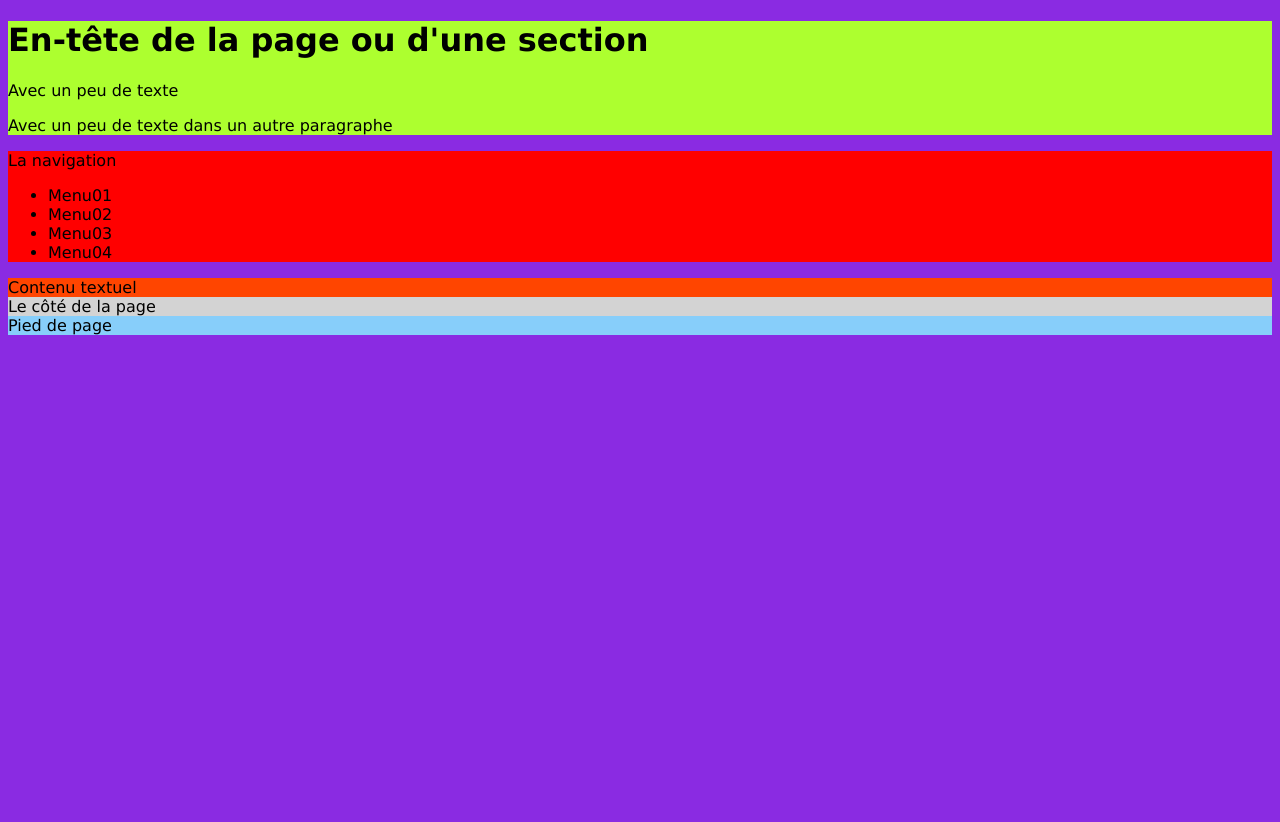
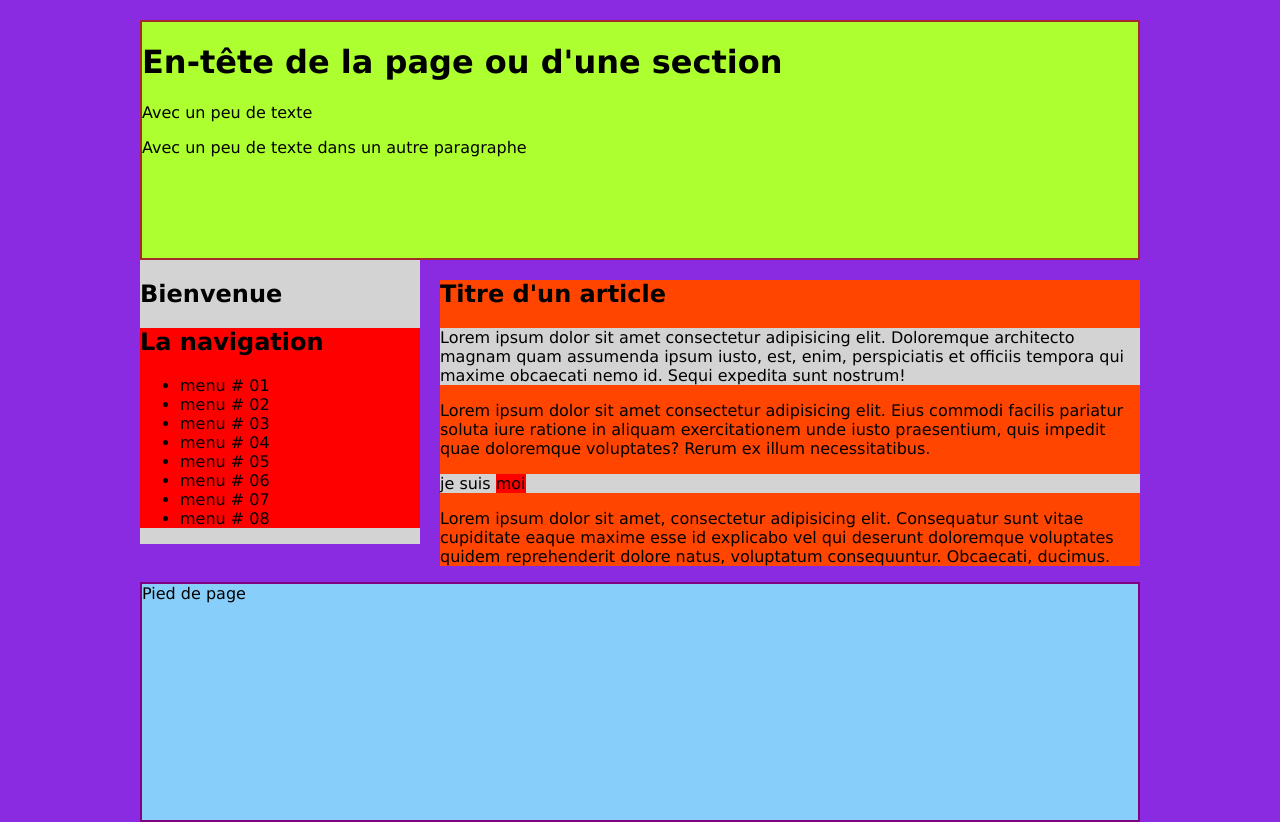
Before and after one commit to andreeb1983/miniSITE, a plain HTML site: page index.html in a window 1280 px wide. Before the commit the page ends 800 px from the top, so only its background shows below. Drawn offline with Linux system fonts and the light colour scheme.

Commit message:
commit07
premiere feuille de style complexe

```diff
--- a/css/style.css
+++ b/css/style.css
@@ -3,7 +3,7 @@
 
 /* ma première feuille de style externe */
 
-/* des styles simples pour visualiser les div */
+/* des styles simples pour des fonds de couleur */
 
 .fond_orange {
     background: orangered;
@@ -21,8 +21,42 @@
     background: lightgrey;
 }
 /* les styles de la page */
-
 body  {
+    margin: auto; /* margin c'est la marge extérieur d'un élément */
     background-color: blueviolet;
     font-family: 'Lucida Sans', 'Lucida Sans Regular', 'Lucida Grande', 'Lucida Sans Unicode', Geneva, Verdana, sans-serif;
 }
+/* l'emballage de toute la page */
+#wrapper {
+    width: 1000px;
+    margin-top: 20px;
+    margin-right: auto;
+    margin-left: auto;
+}
+/* le hautde page  */
+header {
+    height: 236px;
+    /* hauteur de l'élément */
+    border: 2px solid brown;
+}
+
+/* le côté de la page */
+aside {
+    width: 280px;
+    float: left;
+
+}
+/* le contenu principal */
+#main {
+    width: 700px;
+    float: right;
+}
+/* la classe pour tout remettre dans le flux normal */
+.clear{
+    clear: both;
+}
+/* le pied de page */
+footer{
+    height: 236px;
+    border: 2px solid purple;
+}
--- a/index.html
+++ b/index.html
@@ -10,27 +10,41 @@
     </head>
     <body>
         <!-- début de la div principale -->
-        <div>
+        <div id="wrapper">
             <!-- en-tête de la page ou d'une section -->
             <header class="fond_vert"><h1>En-tête de la page ou d'une section</h1>
             <p>Avec un peu de texte</p>
             <p>Avec un peu de texte dans un autre paragraphe</p>
             </header>
-            <!-- la navigation de la page -->
-            <nav class="fond_rouge">La navigation
-            <ul>
-                <li>Menu01</li>
-                <li>Menu02</li>
-                <li>Menu03</li>
-                <li>Menu04</li>
-            </ul>
-            </nav>
-            <!-- du contenu textuel -->
-            <article class="fond_orange">Contenu textuel</article>
-            <!-- pour une division sur le côté de la page -->
-            <aside class="fond_gris">Le côté de la page</aside>
+             <aside class="fond_gris"> <!-- pour une division sur le côté de la page -->
+                <h2>Bienvenue</h2><!-- la navigation de la page -->
+            <nav class="fond_rouge">
+                <h2> La navigation</h2>
+                <ul>
+                    <li>menu # 01</li>
+                    <li>menu # 02</li>
+                    <li>menu # 03</li>
+                    <li>menu # 04</li>
+                    <li>menu # 05</li>
+                    <li>menu # 06</li>
+                    <li>menu # 07</li>
+                    <li>menu # 08</li>
+                </ul>
+                </nav>
+            </aside>
+            <div id="main">  <!-- contenu principal  -->
+
+            <article class="fond_orange">  <!-- un article avec son h2 -->
+                <h2>Titre d'un article</h2>
+                <p class="fond_gris">Lorem ipsum dolor sit amet consectetur adipisicing elit. Doloremque architecto magnam quam assumenda ipsum iusto, est, enim, perspiciatis et officiis tempora qui maxime obcaecati nemo id. Sequi expedita sunt nostrum!</p>
+                <p>Lorem ipsum dolor sit amet consectetur adipisicing elit. Eius commodi facilis pariatur soluta iure ratione in aliquam exercitationem unde iusto praesentium, quis impedit quae doloremque voluptates? Rerum ex illum necessitatibus.</p>
+                <p class="fond_gris">je suis <span class="fond_rouge"> moi</span></span></p>
+                <p>Lorem ipsum dolor sit amet, consectetur adipisicing elit. Consequatur sunt vitae cupiditate eaque maxime esse id explicabo vel qui deserunt doloremque voluptates quidem reprehenderit dolore natus, voluptatum consequuntur. Obcaecati, ducimus.</p>
+            </article>
+            </div><!-- fermeture de la div main -->
+           <div class="clear"></div>
             <!-- le pied de page -->
             <footer class="fond_bleu">Pied de page</footer>
-        </div>
+        </div>  <!-- fermeture wrapper -->
     </body>
 </html>
```
